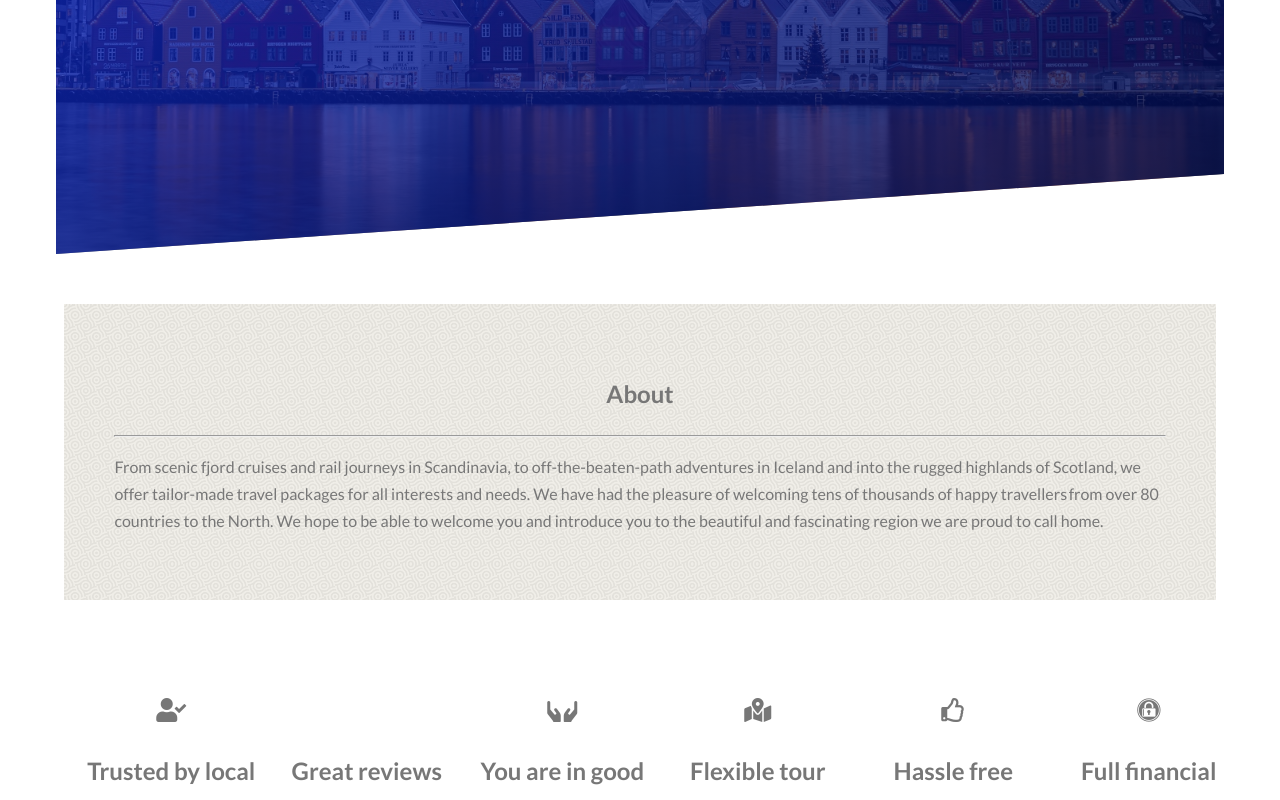
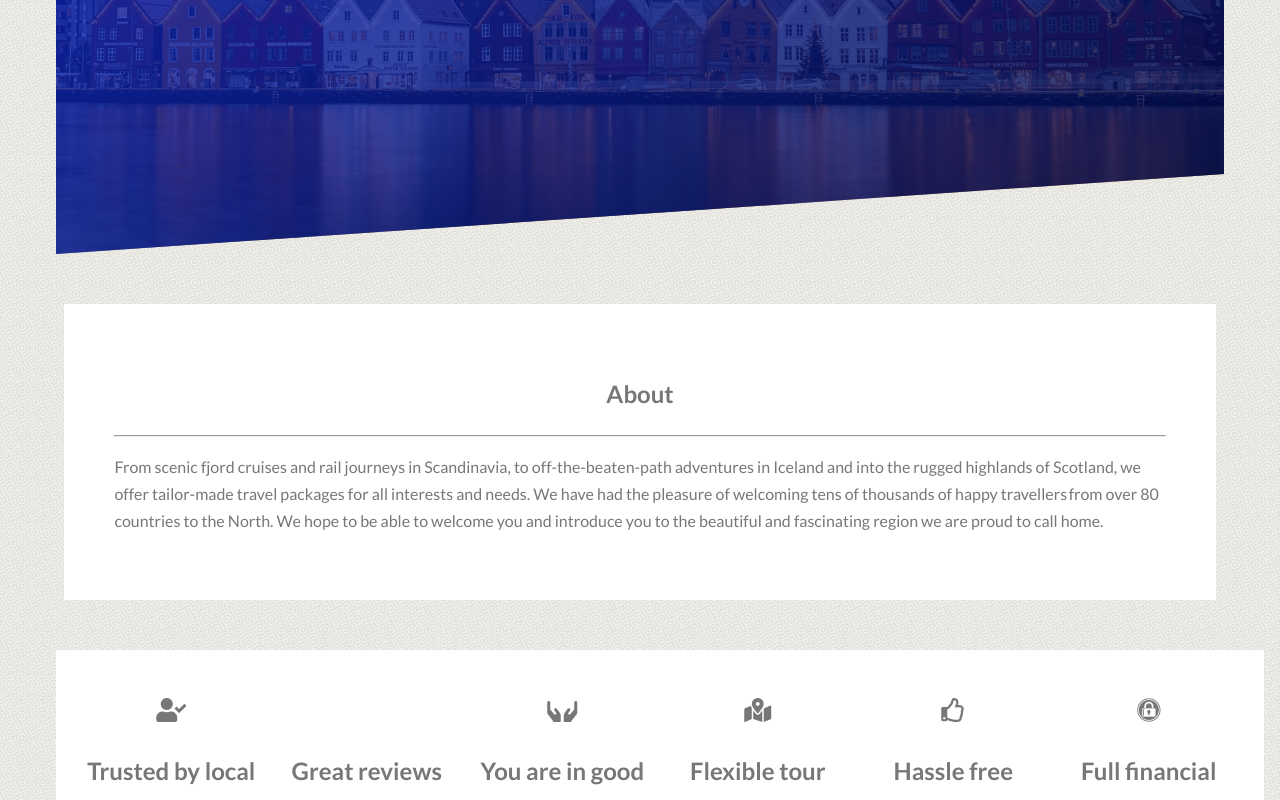
Before and after one commit to BradFabian/travelsite, a website: page index.html in a window 1280 px wide. Shown: the part 562-1362 px from the top of the page. Drawn offline with Linux system fonts and the light colour scheme; some icons are missing.

Commit message:
compiled image

```diff
--- a/css/style.css
+++ b/css/style.css
@@ -1,4 +1,3 @@
-
 /*
 0 - 600px:      Phone
 600 - 900px:    Tablet portrait
@@ -20,7 +19,8 @@ body {
   /*font-size: 16px;*/
   line-height: 1.7;
   color: #777;
-  padding: 3rem; }
+  padding: 3rem;
+  background-image: url("../img/subtle_white_mini_waves.png"); }
   @media only screen and (max-width: 56.25em) {
     body {
       padding: 0; } }
@@ -169,7 +169,6 @@ body {
   transform: translateY(0); }
 
 .section-about {
-  background-image: url("../img/subtle_white_mini_waves.png");
   background-color: #fff;
   margin: 50px auto;
   width: 90%;
```
